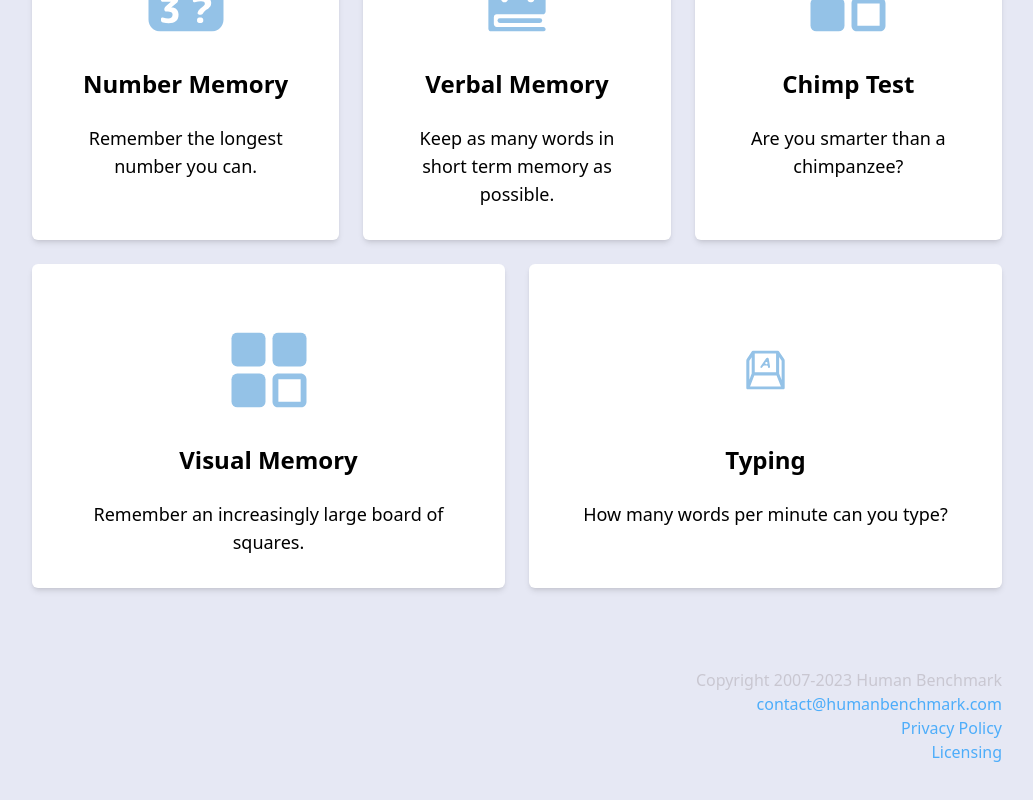
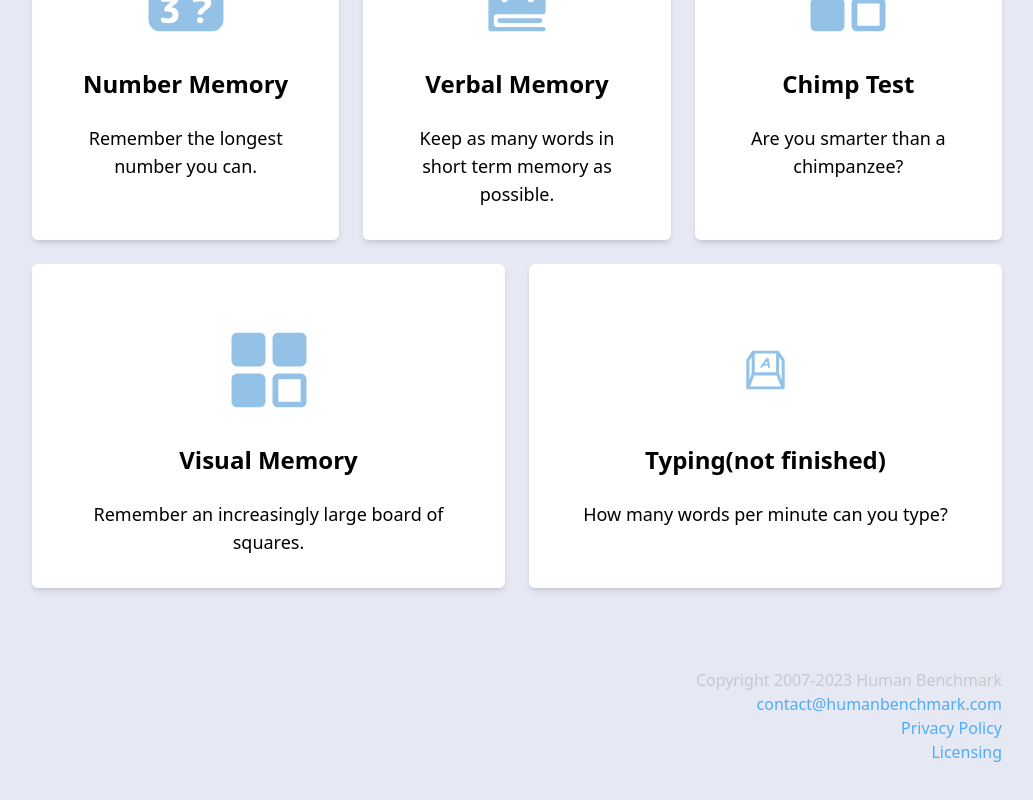
Before and after one commit to gitbeet/humanbenchmark-clone, a React (Vite) app: page / in a window 1280 px wide. Shown: the part 1204-2004 px from the top of the page, without its empty margins (123-1156 px from the left). Built offline with nearby package versions, Linux system fonts and the light colour scheme; no server answers.

Commit message:
small fix

```diff
--- a/src/components/GameGrid.tsx
+++ b/src/components/GameGrid.tsx
@@ -78,7 +78,7 @@
     gameId: "visualMemory",
   },
   {
-    title: "Typing",
+    title: "Typing(not finished)",
     description: "How many words per minute can you type?",
     icon: typingIcon,
     newGame: false,
```
